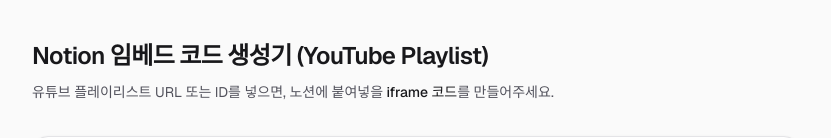
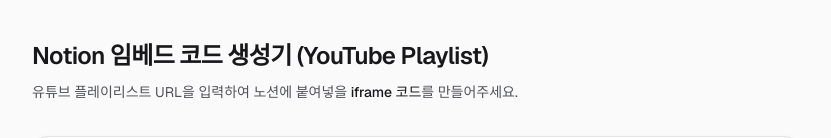
Before and after one commit to googoo81/notion_embed-playlist, a Next.js app: page / in a window 1280 px wide. Shown: the top 138 px of the page, without its empty margins (224-1055 px from the left). Built offline with nearby package versions, Linux system fonts and the light colour scheme.

Commit message:
edit site inner comment

```diff
--- a/app/home-page.tsx
+++ b/app/home-page.tsx
@@ -110,7 +110,7 @@
             Notion 임베드 코드 생성기 (YouTube Playlist)
           </h1>
           <p className="mt-2 text-sm leading-6 text-zinc-600 dark:text-zinc-400">
-            유튜브 플레이리스트 URL 또는 ID를 넣으면, 노션에 붙여넣을{" "}
+            유튜브 플레이리스트 URL을 입력하여 노션에 붙여넣을{" "}
             <span className="font-medium text-zinc-900 dark:text-zinc-50">
               iframe 코드
             </span>
```
